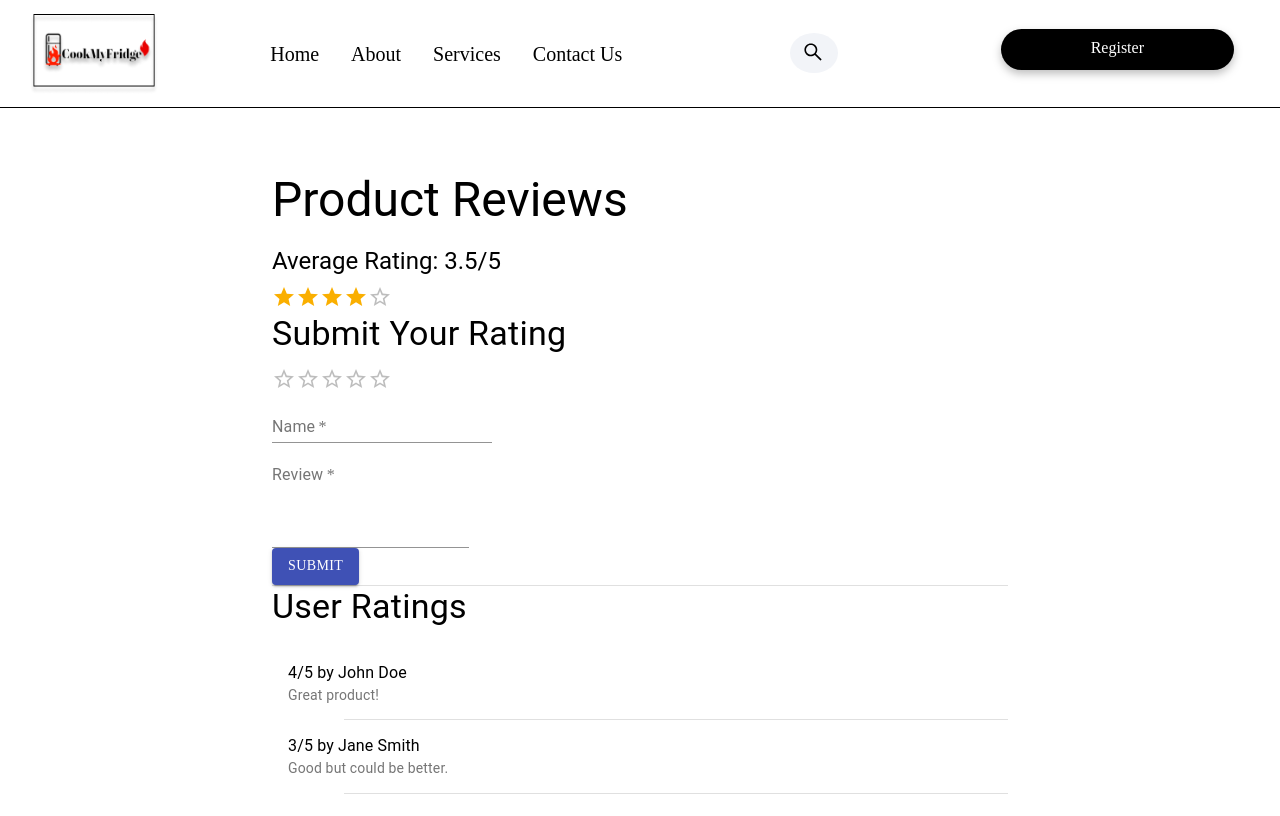
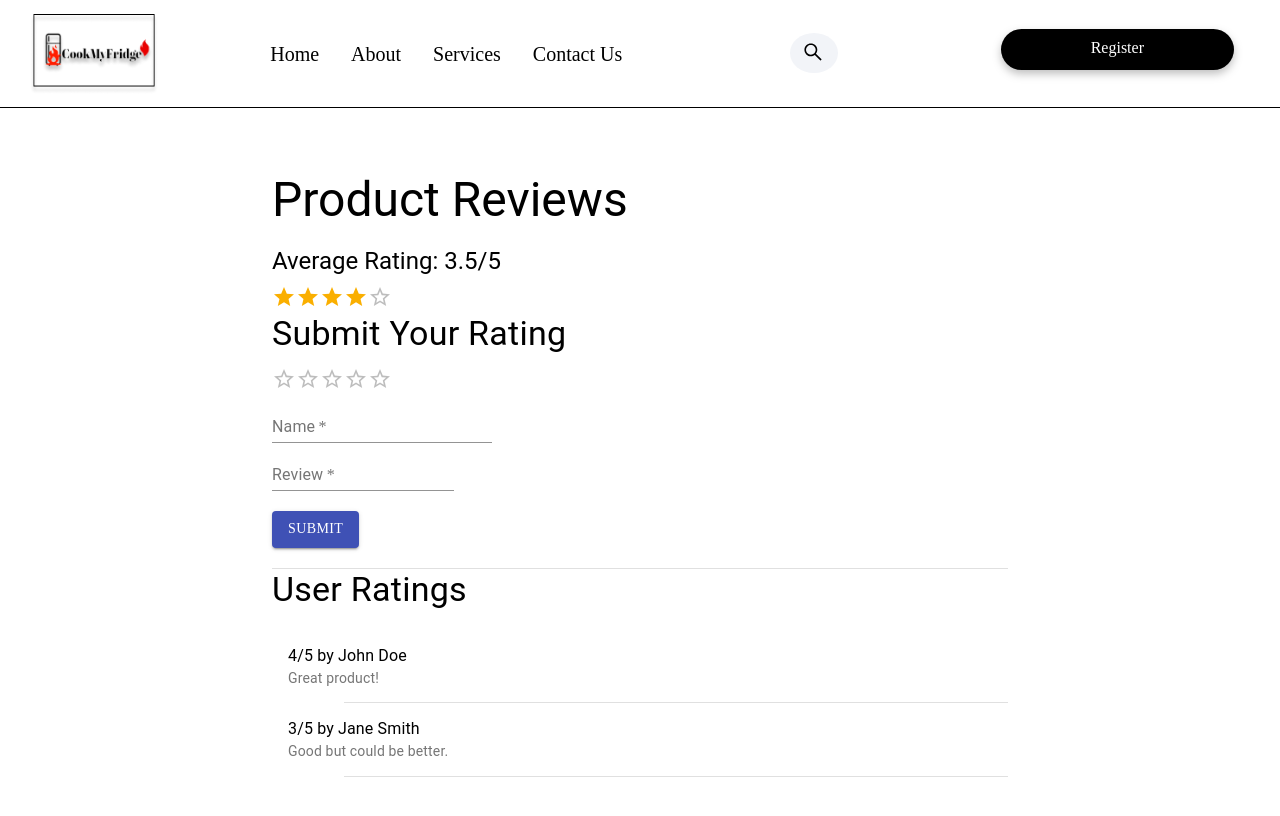
Before and after one commit to aahmadyar123/CookMyFridge, a React (Create React App) app in the folder react-frontend/: page /rating_form in a window 1280 px wide. Shown: the top 816 px of the page. Built offline with nearby package versions, Linux system fonts and the light colour scheme; the HTML template or start-up script is replaced by a standard one; a web font is replaced by a local one.

Commit message:
rating-form styling change

```diff
--- a/react-frontend/src/components/Home/bottomSearch.js
+++ b/react-frontend/src/components/Home/bottomSearch.js
@@ -41,7 +41,6 @@ const SearchInput = styled.input`
     outline: none;
     font-size: 16px;
     border: 1px solid transparent;
-
     &:focus {
         border-color: rgba(0, 0, 0, 0.3)
     }
--- a/react-frontend/src/css/bottomSearch.css
+++ b/react-frontend/src/css/bottomSearch.css
@@ -4,6 +4,6 @@
     font-family: 'Abhaya Libre', serif;
     font-style: bold;
     font-size: 20px;
-    color: black;
+    color: #5A5A5A;
     padding-right: 20px;
   }
--- /dev/null
+++ b/react-frontend/src/css/rating_form.css
@@ -0,0 +1,8 @@
+.submit_btn {
+    position: relative;
+    justify-content: flex-start;
+    padding-top: 20px;
+    padding-bottom: 20px;
+    padding-right: 20px;
+
+}
--- a/react-frontend/src/pages/rating_form.js
+++ b/react-frontend/src/pages/rating_form.js
@@ -2,6 +2,8 @@ import React, { useState } from "react";
 import Rating from "@mui/material/Rating";
 import { List, ListItem, ListItemText } from '@material-ui/core';
 import { makeStyles } from "@material-ui/core/styles";
+import "../css/rating_form.css"
+
 import {
   Typography,
   Divider,
@@ -15,6 +17,7 @@ const useStyles = makeStyles((theme) => ({
     flexGrow: 1,
     padding: theme.spacing(4),
   },
+
   inner: {
     maxWidth: 800,
     margin: "0 auto",
@@ -92,6 +95,7 @@ function ReviewPage() {
                     className={classes.textField}
                 />
             </div>
+
             <div>
                 <TextField
                     required
@@ -100,12 +104,11 @@ function ReviewPage() {
                     value={formData.userReview}
                     onChange={handleInputChange}
                     multiline
-                    rows={4}
                     className={classes.textField}
                 />
             </div>
 
-            <div>
+            <div class="submit_btn">
                 <Button
                     type="submit"
                     variant="contained"
@@ -115,6 +118,7 @@ function ReviewPage() {
                 Submit
                 </Button>
             </div>
+
         </form>
         );
     };
```
